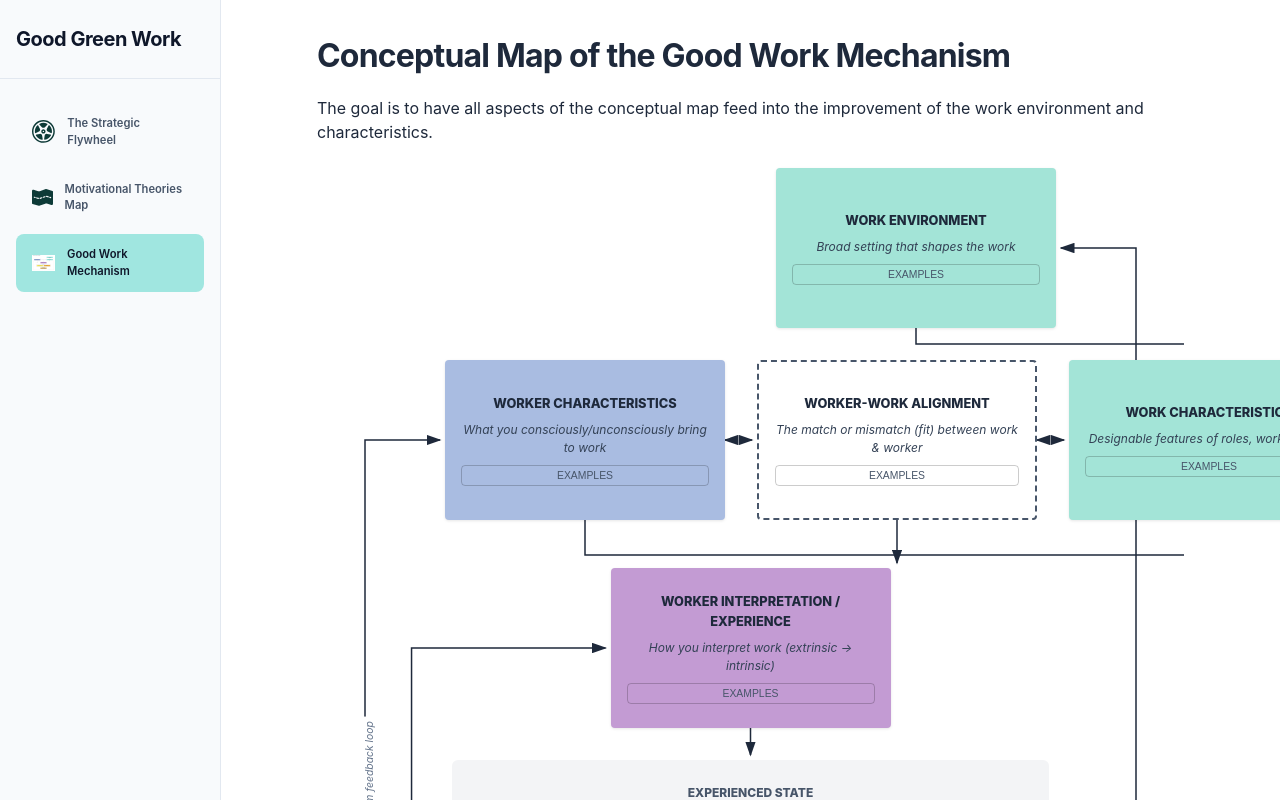
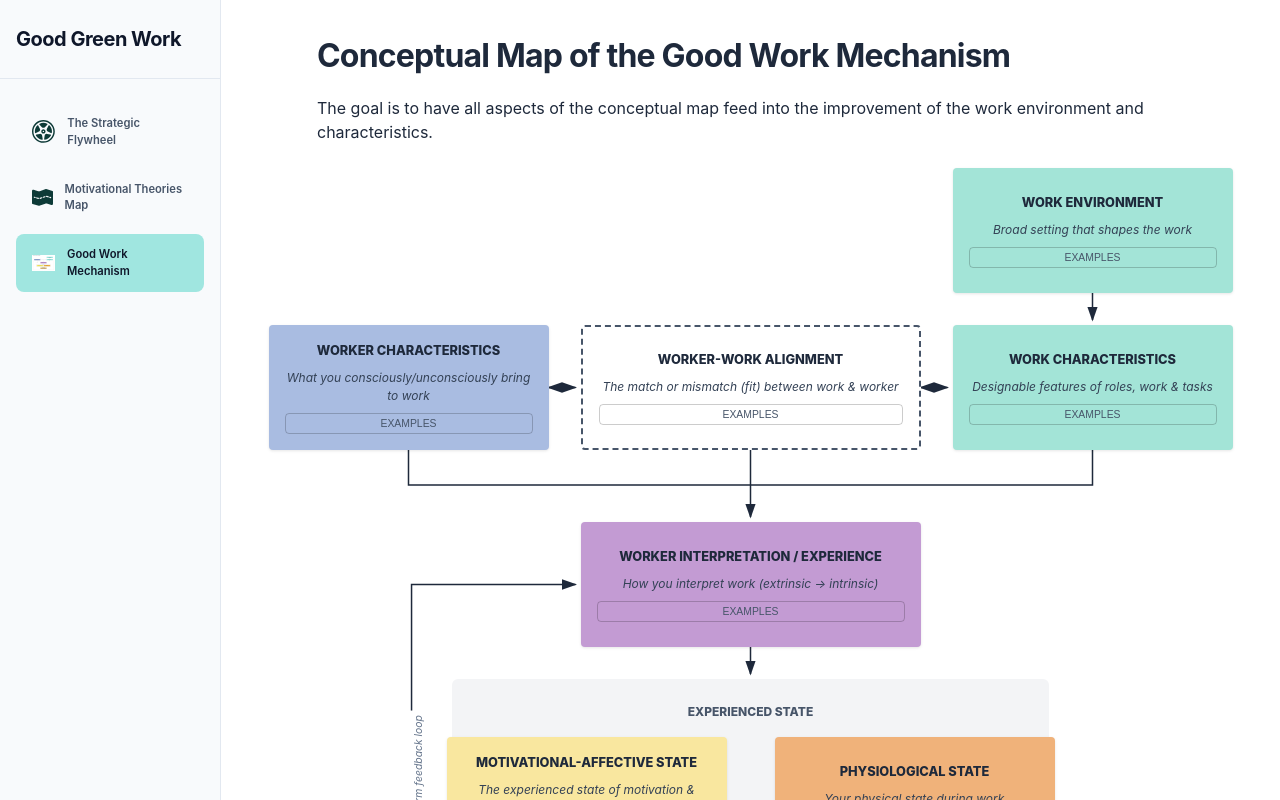
Before and after one commit to solensa/good-green-work, a React (Vite) app: page /#/mechanism in a window 1280 px wide. Built offline with nearby package versions, Linux system fonts and the light colour scheme.

Commit message:
Fix box layout sizes, arrow merging, right loop routing, label placement, button text

```diff
--- a/src/pages/GoodWorkMechanism.css
+++ b/src/pages/GoodWorkMechanism.css
@@ -37,7 +37,8 @@
 /* Grid rows */
 .mech-row {
   display: grid;
-  grid-template-columns: repeat(3, 1fr);
+  grid-template-columns: 280px 340px 280px;
+  justify-content: center;
   gap: 2rem;
   margin-bottom: 2rem;
   position: relative;
@@ -60,9 +61,8 @@
   padding: 1rem;
   border-radius: 4px;
   text-align: center;
-  width: 280px; /* Fixed uniform width */
-  margin: 0 auto; /* Center in grid cell */
-  height: 160px; /* Forced uniform height for all boxes */
+  width: 100%;
+  height: 125px; /* Reduced from 160px as requested */
   box-sizing: border-box;
   display: flex;
   flex-direction: column;
@@ -155,14 +155,15 @@
 }
 
 .experienced-state-boxes {
-  display: grid;
-  grid-template-columns: 1fr 1fr;
-  gap: 2rem;
+  display: flex;
+  justify-content: center;
+  gap: 3rem;
   width: 100%;
 }
 
 .experienced-state-boxes .mech-box {
-  width: 100%;
+  width: 280px;
+  flex-shrink: 0;
 }
 
 /* SVG Overlay for arrows */
--- a/src/pages/GoodWorkMechanism.jsx
+++ b/src/pages/GoodWorkMechanism.jsx
@@ -142,11 +142,8 @@ const GoodWorkMechanism = () => {
               {/* Longer-term feedback loop (Left: Behav -> Worker Char) */}
               <path className="arrow-path" d={`M ${coords.behav.bottom.x - 20} ${coords.behav.bottom.y} L ${coords.behav.bottom.x - 20} ${coords.behav.bottom.y + 30} L ${coords.workerChar.left.x - 80} ${coords.behav.bottom.y + 30} L ${coords.workerChar.left.x - 80} ${coords.workerChar.left.y} L ${coords.workerChar.left.x - 5} ${coords.workerChar.left.y}`} markerEnd="url(#arrowhead)" />
 
-              {/* Longer-term feedback loop (Right: Behav -> Env) */}
-              <path className="arrow-path" d={`M ${coords.behav.bottom.x + 20} ${coords.behav.bottom.y} L ${coords.behav.bottom.x + 20} ${coords.behav.bottom.y + 30} L ${Math.max(coords.behav.right.x, coords.env.right.x) + 80} ${coords.behav.bottom.y + 30} L ${Math.max(coords.behav.right.x, coords.env.right.x) + 80} ${coords.env.right.y} L ${coords.env.right.x + 5} ${coords.env.right.y}`} markerEnd="url(#arrowhead)" />
-
-              {/* Branch to Work Char */}
-              <path className="arrow-path" d={`M ${Math.max(coords.behav.right.x, coords.env.right.x) + 80} ${coords.workChar.right.y} L ${coords.workChar.right.x + 5} ${coords.workChar.right.y}`} markerEnd="url(#arrowhead)" />
+              {/* Longer-term feedback loop (Right: Behav -> Work Char) */}
+              <path className="arrow-path" d={`M ${coords.behav.bottom.x + 20} ${coords.behav.bottom.y} L ${coords.behav.bottom.x + 20} ${coords.behav.bottom.y + 30} L ${Math.max(coords.behav.right.x, coords.workChar.right.x) + 40} ${coords.behav.bottom.y + 30} L ${Math.max(coords.behav.right.x, coords.workChar.right.x) + 40} ${coords.workChar.right.y} L ${coords.workChar.right.x + 5} ${coords.workChar.right.y}`} markerEnd="url(#arrowhead)" />
 
               {/* Shorter-term feedback loop (Left: Behav -> Interp) */}
               <path className="arrow-path" d={`M ${coords.behav.left.x} ${coords.behav.left.y} L ${coords.expState.left.x - 40} ${coords.behav.left.y} L ${coords.expState.left.x - 40} ${coords.interp.left.y} L ${coords.interp.left.x - 5} ${coords.interp.left.y}`} markerEnd="url(#arrowhead)" />
@@ -160,7 +157,7 @@ const GoodWorkMechanism = () => {
             <div className="loop-label" style={{ top: (coords.workerChar.left.y + coords.behav.left.y)/2, left: coords.workerChar.left.x - 80 - 65, transform: 'rotate(-90deg)' }}>
               longer-term feedback loop
             </div>
-            <div className="loop-label" style={{ top: coords.behav.bottom.y + 10, left: coords.behav.right.x + 20 }}>
+            <div className="loop-label" style={{ top: coords.behav.bottom.y + 10, left: coords.workChar.right.x - 20 }}>
               longer-term feedback loop
             </div>
             <div className="loop-label" style={{ top: (coords.interp.left.y + coords.behav.left.y)/2 - 10, left: coords.expState.left.x - 40 - 65, transform: 'rotate(-90deg)' }}>
@@ -208,7 +205,7 @@ const GoodWorkMechanism = () => {
           </div>
         </div>
 
-        <div className="mech-row" style={{ marginTop: '3rem' }}>
+        <div className="mech-row" style={{ marginTop: '4.5rem' }}>
           <div />
           <div className="mech-box bg-purple" ref={refs.interp}>
             <p className="mech-box-title">WORKER INTERPRETATION / EXPERIENCE</p>
```
